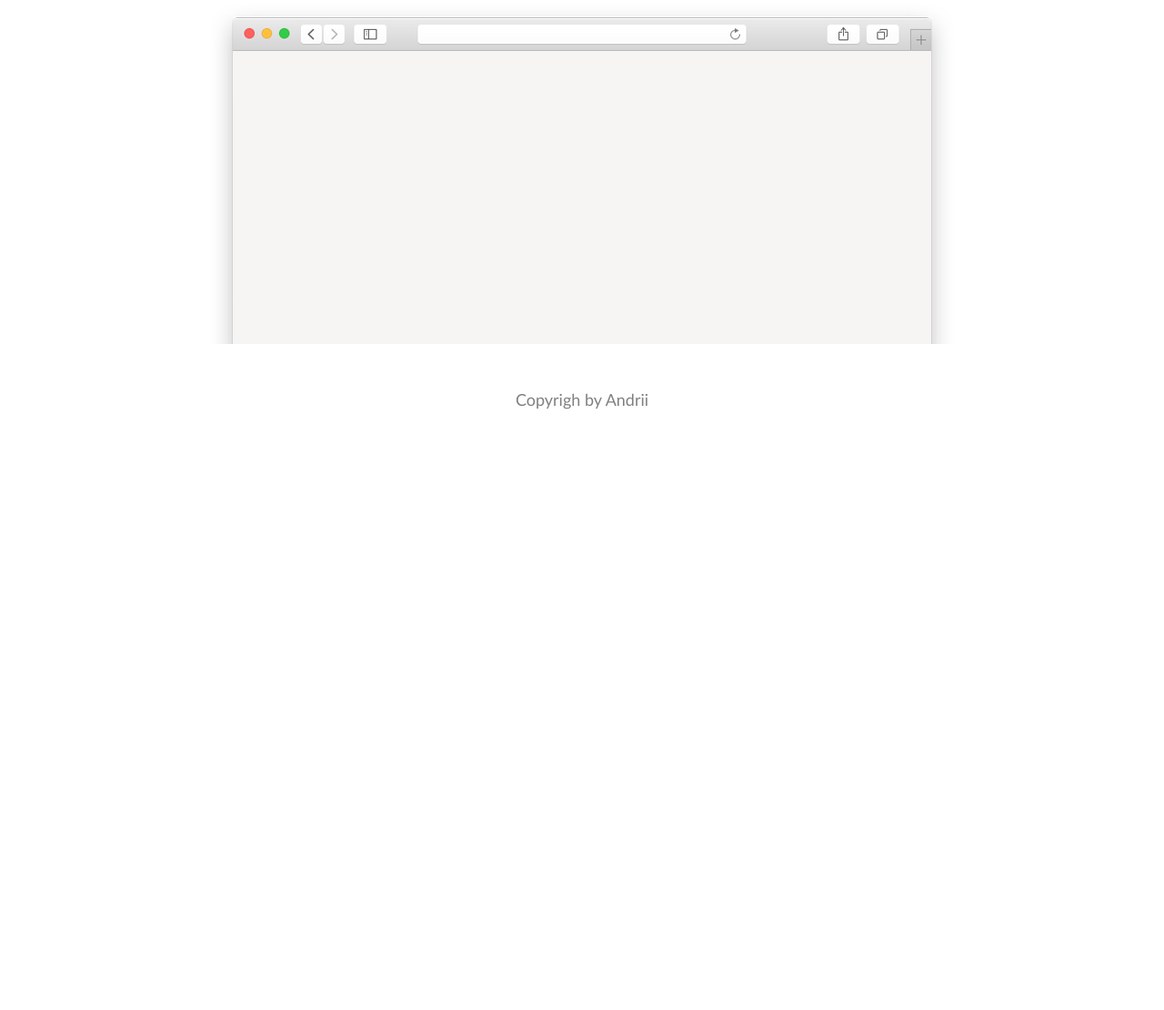
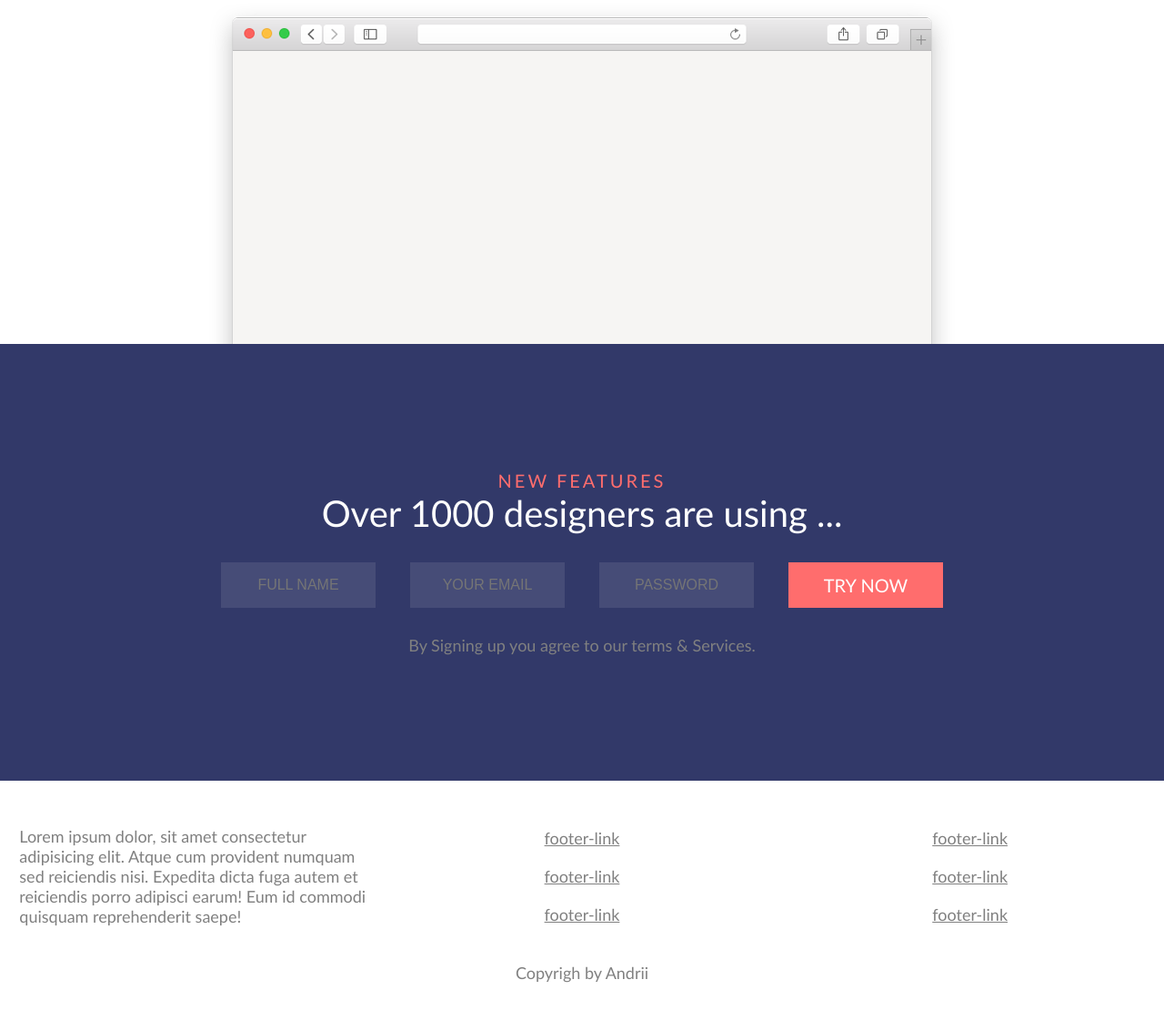
Before and after one commit to andreyk1n/myhw1, a plain HTML site: page index.html in a window 1280 px wide. Shown: the part 3649-4759 px from the top of the page at 91% size. Before the commit the page ends 4129 px from the top, so only its background shows below. Drawn offline with Linux system fonts and the light colour scheme.

Commit message:
full verstka

```diff
--- a/index.html
+++ b/index.html
@@ -125,7 +125,40 @@
         </div>
     </section>
 
+    <section class="try-now">
+        <div class="try-row1">
+            <p class="active">NEW FEATURES</p>
+            <div class="mini-title white-font">Over 1000 designers are using ...</div>
+        </div>
+        <div class="try-row2">
+            <input type="text" placeholder="FULL NAME">
+            <input type="email" placeholder="YOUR EMAIL">
+            <input type="password" placeholder="PASSWORD">
+            <div class="try-btn">
+                <a href="#">TRY NOW</a>
+            </div>
+        </div>
+        <div class="try-row3">
+            <p class="gray">By Signing up you agree to our terms & Services.</p>
+        </div>
+    </section>
+
     <footer>
+        <div class="footer-row">
+            <div class="footer-links">
+                <p class="gray">Lorem ipsum dolor, sit amet consectetur adipisicing elit. Atque cum provident numquam sed reiciendis nisi. Expedita dicta fuga autem et reiciendis porro adipisci earum! Eum id commodi quisquam reprehenderit saepe!</p>
+            </div>
+            <div class="footer-links">
+                <a href="#" class="gray">footer-link</a>
+                <a href="#" class="gray">footer-link</a>
+                <a href="#" class="gray">footer-link</a>
+            </div>
+            <div class="footer-links">
+                <a href="#" class="gray">footer-link</a>
+                <a href="#" class="gray">footer-link</a>
+                <a href="#" class="gray">footer-link</a>
+            </div>
+        </div>
         <p class="gray">Copyrigh by Andrii</p>
     </footer>
 
--- a/style.css
+++ b/style.css
@@ -261,10 +261,74 @@ padding-left: 50%;
 
 }
 
+.footer-row {
+    display: flex;
+    justify-content: space-around;
+    align-items: center;
+}
+
+.footer-links {
+    width: 30%;
+    display: flex;
+    flex-direction: column;
+    gap: 20px;
+    align-items: center;
+}
+
 footer {
     padding-top: 50px;
     padding-bottom: 30px;
     display: flex;
+    flex-direction: column;
+    gap: 40px;
     justify-content: center;
     align-items: center;
 }
+
+.try-now {
+    background-color: #323969;
+    width: 100%;
+    height: 60vh;
+}
+
+.white-font {
+    color: white;
+}
+
+.try-now {
+    display: flex;
+    justify-content: center;
+    align-items: center;
+    flex-direction: column;
+    gap: 30px;
+}
+
+.try-row1 {
+    display: flex;
+    flex-direction: column;
+    justify-content: center;
+    align-items: center;
+}
+
+.try-row2 {
+    width: 65%;
+    display: flex;
+    justify-content: space-around;
+    align-items: center;
+}
+
+.try-now input {
+    width: 170px;
+    height: 50px;
+    text-align: center;
+    font-size: 16px;
+    outline: 0;
+    border: 0px;
+    background-color: #464c77;
+}
+
+.try-row3 {
+    display: flex;
+    justify-content: center;
+    align-items: center;
+}
```
